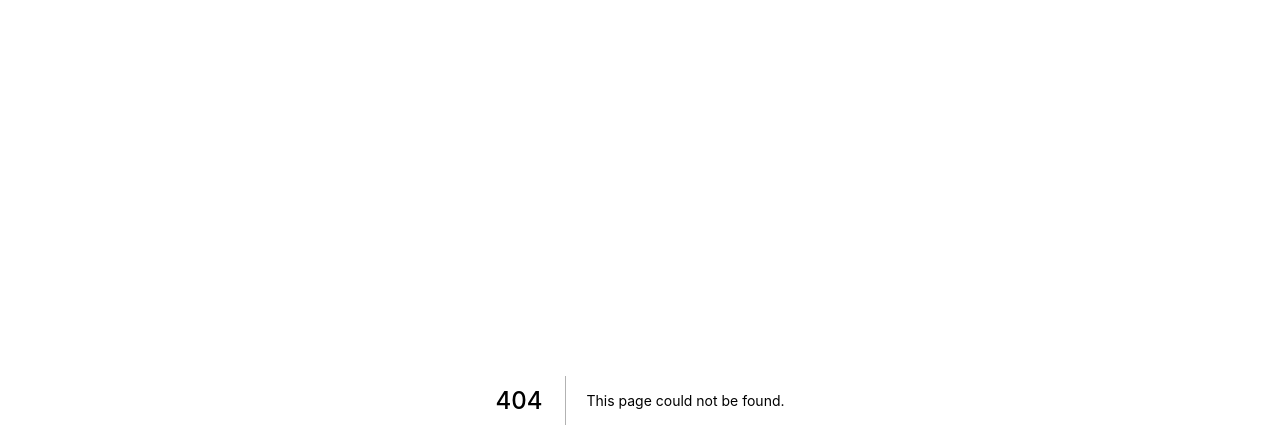
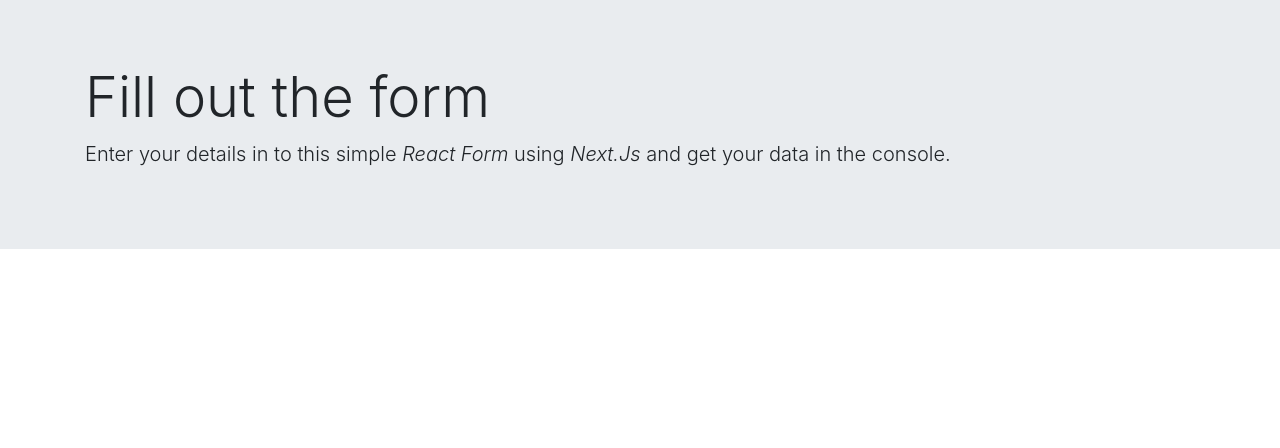
Before and after one commit to rhysbrame/form-input, a Next.js app: page /Components/Jumbo in a window 1280 px wide. Before the commit this address had no page. Shown: the top 448 px of the page. Built offline with nearby package versions, Linux system fonts and the light colour scheme.

Commit message:
some styling additions

```diff
--- /dev/null
+++ b/pages/Components/Jumbo.js
@@ -0,0 +1,15 @@
+import React from "react";
+
+export default function Jumbo() {
+  return (
+    <div className="jumbotron jumbotron-fluid">
+      <div className="container">
+        <h1 className="display-4">Fill out the form</h1>
+        <p className="lead">
+          Enter your details in to this simple <i>React Form</i> using{" "}
+          <i>Next.Js</i> and get your data in the console.
+        </p>
+      </div>
+    </div>
+  );
+}
```
Also changed, not shown: pages/Components/Header.js (added, +9 -0 lines), pages/index.js (+12 -6 lines).
